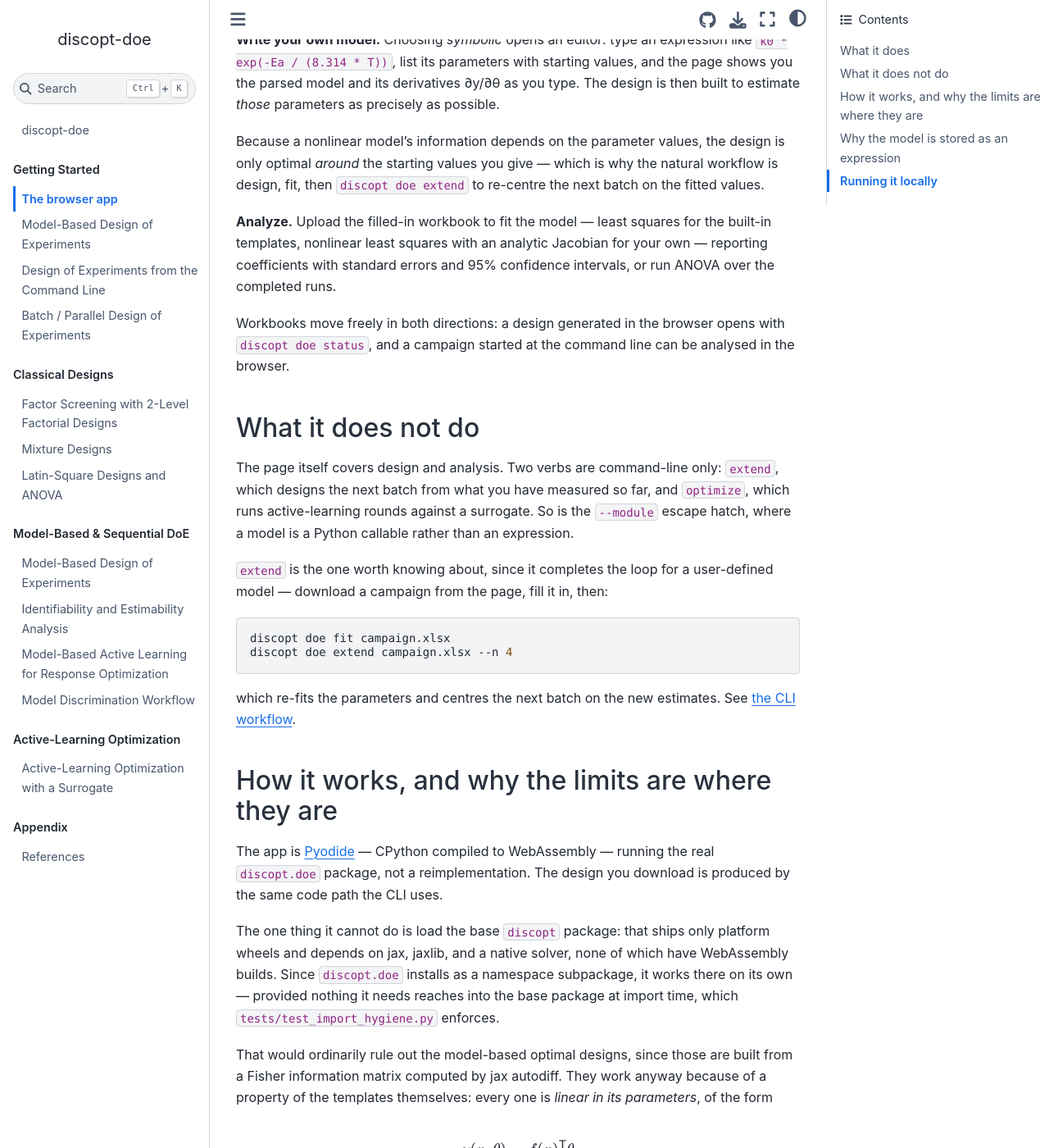
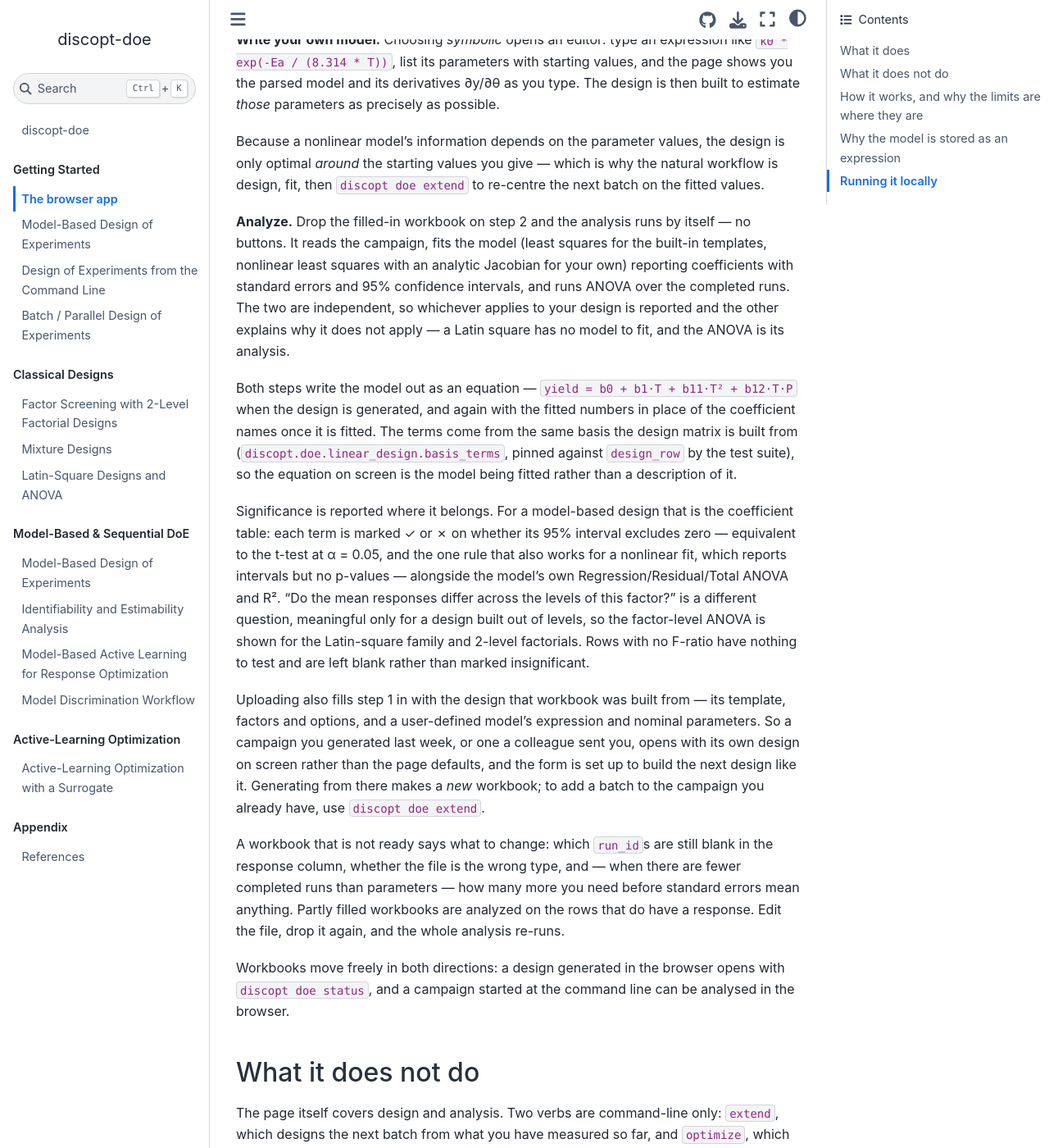
Before and after one commit to jkitchin/discopt-doe, a Jupyter Book: the page built from docs/browser-app.md, in a window 1280 px wide and 1400 px high, scrolled down 737 px. Shown: the whole window at 82% size. Built offline with Jupyter Book 1.0.4 settings and Sphinx 7.4.7 and the Sphinx Book theme 1.1.4, drawn with Linux system fonts in a browser that asks for light colours.

Commit message:
docs: describe the browser app's analyze step and record the fixes
Co-Authored-By: Claude Opus 5 (1M context) <noreply@anthropic.com>
Claude-Session: https://claude.ai/code/session_01JHoDqmjEUrtnJcmLUNjAAu

```diff
--- a/docs/browser-app.md
+++ b/docs/browser-app.md
@@ -38,10 +38,45 @@ design is only optimal *around* the starting values you give — which is why th
 natural workflow is design, fit, then `discopt doe extend` to re-centre the next
 batch on the fitted values.
 
-**Analyze.** Upload the filled-in workbook to fit the model — least squares for
+**Analyze.** Drop the filled-in workbook on step 2 and the analysis runs by
+itself — no buttons. It reads the campaign, fits the model (least squares for
 the built-in templates, nonlinear least squares with an analytic Jacobian for
-your own — reporting coefficients with standard errors and 95% confidence
-intervals, or run ANOVA over the completed runs.
+your own) reporting coefficients with standard errors and 95% confidence
+intervals, and runs ANOVA over the completed runs. The two are independent, so
+whichever applies to your design is reported and the other explains why it does
+not apply — a Latin square has no model to fit, and the ANOVA is its analysis.
+
+Both steps write the model out as an equation — `yield = b0 + b1·T + b11·T² +
+b12·T·P` when the design is generated, and again with the fitted numbers in
+place of the coefficient names once it is fitted. The terms come from the same
+basis the design matrix is built from (`discopt.doe.linear_design.basis_terms`,
+pinned against `design_row` by the test suite), so the equation on screen is the
+model being fitted rather than a description of it.
+
+Significance is reported where it belongs. For a model-based design that is the
+coefficient table: each term is marked ✓ or ✗ on whether its 95% interval
+excludes zero — equivalent to the t-test at α = 0.05, and the one rule that
+also works for a nonlinear fit, which reports intervals but no p-values —
+alongside the model's own Regression/Residual/Total ANOVA and R². "Do the mean
+responses differ across the levels of this factor?" is a different question,
+meaningful only for a design built out of levels, so the factor-level ANOVA is
+shown for the Latin-square family and 2-level factorials. Rows with no F-ratio
+have nothing to test and are left blank rather than marked insignificant.
+
+Uploading also fills step 1 in with the design that workbook was built from —
+its template, factors and options, and a user-defined model's expression and
+nominal parameters. So a campaign you generated last week, or one a colleague
+sent you, opens with its own design on screen rather than the page defaults,
+and the form is set up to build the next design like it. Generating from there
+makes a *new* workbook; to add a batch to the campaign you already have, use
+`discopt doe extend`.
+
+A workbook that is not ready says what to change: which `run_id`s are still
+blank in the response column, whether the file is the wrong type, and — when
+there are fewer completed runs than parameters — how many more you need before
+standard errors mean anything. Partly filled workbooks are analyzed on the rows
+that do have a response. Edit the file, drop it again, and the whole analysis
+re-runs.
 
 Workbooks move freely in both directions: a design generated in the browser
 opens with `discopt doe status`, and a campaign started at the command line can
```
Also changed, not shown: CHANGELOG.md (+111 -0 lines).
